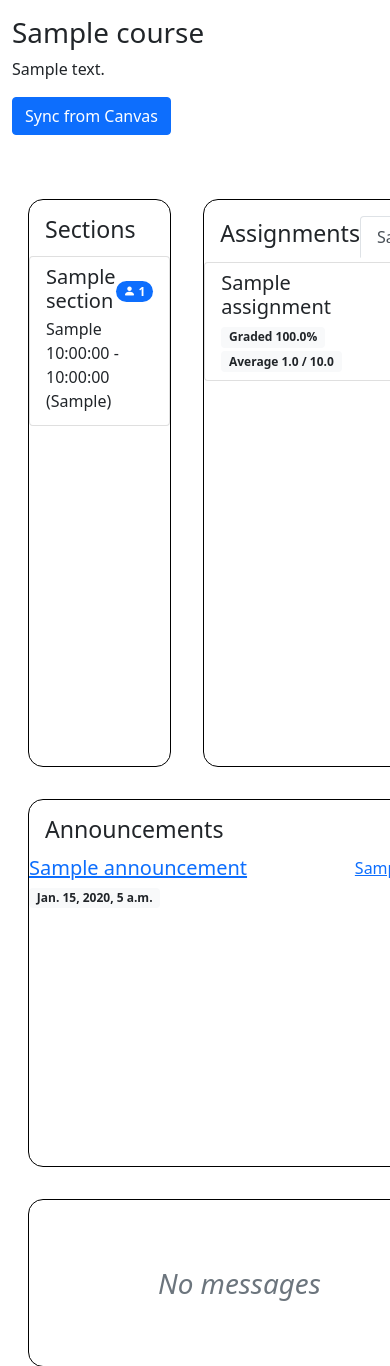
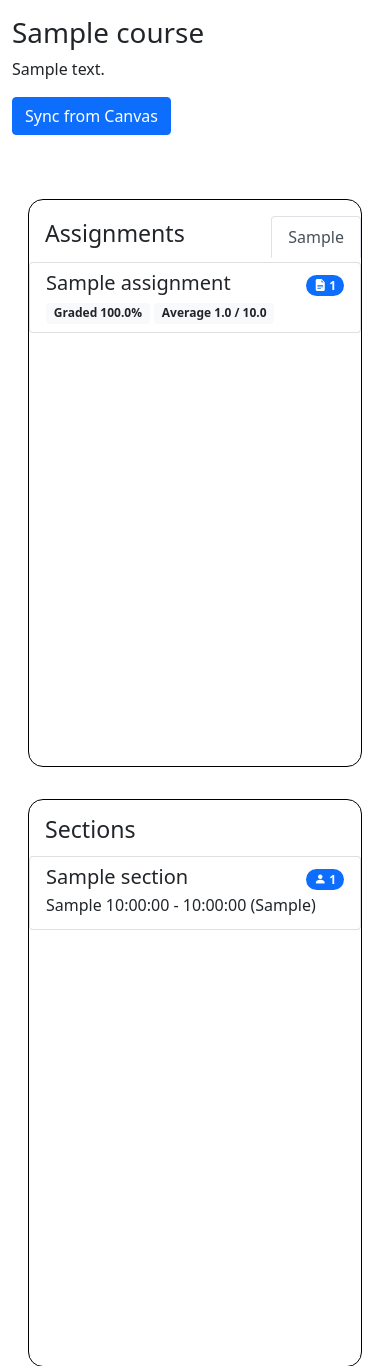
Before and after one commit to IonMich/instructor_pilot, a Django app: page /courses/1/ in a window 390 px wide; the page is wider, and only the part inside the window is pictured. Shown: the part 40-1406 px from the top of that part. Run offline with Django 4.2, Linux system fonts and the light colour scheme; a user stored in the database is signed in; tables that the repository leaves empty hold one stand-in row (values such as "Sample post"); parts of the project's set-up code (start-up, migrations or seed data) failed here and were passed over; some libraries are stand-ins or nearby versions.

Commit message:
fix grid area for small screens in course detail

```diff
--- a/courses/static/courses/style.css
+++ b/courses/static/courses/style.css
@@ -4,11 +4,6 @@
     display: grid;
     grid-template-columns: 1fr 2fr;
     grid-template-rows: minmax(150px,300px) minmax(150px,300px) minmax(150px,400px) minmax(150px,200px);
-    grid-template-areas:
-        "sections assignments"
-        "sections assignments"
-        "announcements announcements"
-        "messages messages";
     border-radius: 15px;
   }
 
@@ -72,3 +67,26 @@
 .expander.expanded .expander-content {
   visibility: visible;
 }
+
+@media (width > 992px) {
+  .wrapper{
+    grid-template-areas:
+        "sections assignments"
+        "sections assignments"
+        "announcements announcements"
+        "messages messages";
+
+  }
+}
+
+@media (width < 992px) {
+  .wrapper{
+    grid-template-areas:
+        "assignments assignments"
+        "assignments assignments"
+        "sections sections"
+        "sections sections"
+        "announcements announcements"
+        "messages messages";
+   }
+}
```
